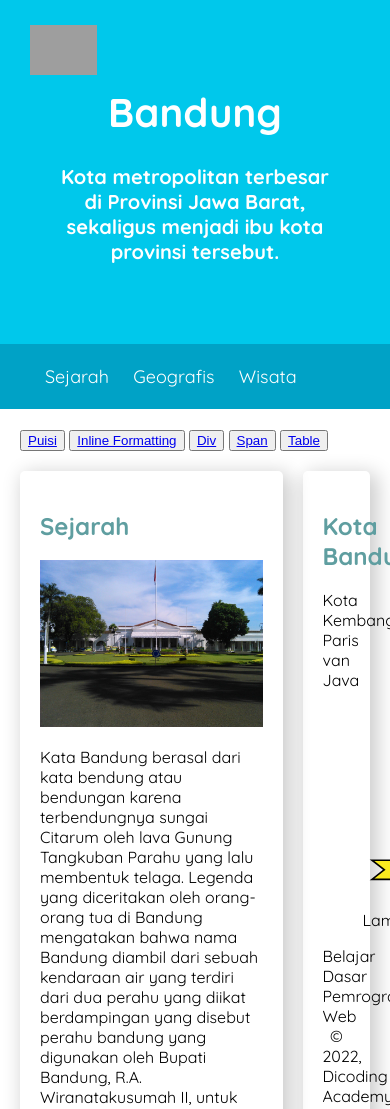
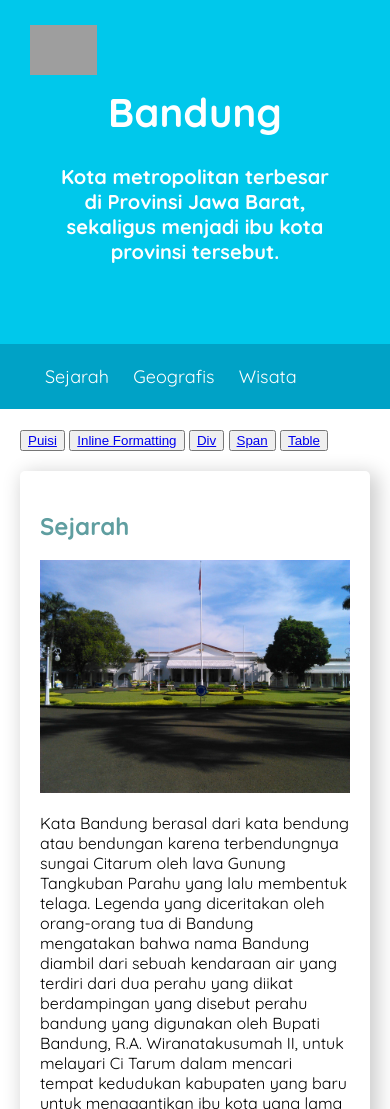
Before and after one commit to oexlye08/html_dicoding, a plain HTML site: page index.html in a window 390 px wide. Shown: the top 1109 px of the page. Drawn offline with Linux system fonts and the light colour scheme; grey boxes are pictures that could not be loaded.

Commit message:
finish tutorial 1

```diff
--- a/assets/css/style.css
+++ b/assets/css/style.css
@@ -2,6 +2,10 @@
 
 * {
     box-sizing: border-box;
+}
+
+header {
+    display: inline;
 }
 
 body {
@@ -30,6 +34,8 @@ footer {
 nav {
     background-color: #00a2c6;
     padding: 5px;
+    position: sticky;
+    top: 0;
 }
 
 nav a {
@@ -95,3 +101,11 @@ aside {
     width: 25%;
     padding-left: 20px;
 }
+
+@media screen and (max-width: 1000px) {
+    #content,
+    aside {
+      width: 100%;
+      padding: 0;
+    }
+}
```
Also changed, not shown: index.html (+1 -3 lines).
